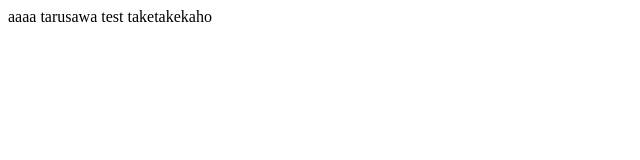
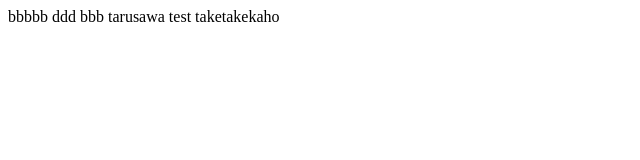
Before and after one commit to moriko3/chat, a plain HTML site: page index.html in a window 1280 px wide. Shown: the whole page, without its empty margins (0-640 px from the left). Drawn offline with Linux system fonts and the light colour scheme.

Commit message:
いろいろ

```diff
--- a/index.html
+++ b/index.html
@@ -1,6 +1,8 @@
 <html>
 <body>
-aaaa
+bbbbb
+ddd
+bbb
 tarusawa
 test
 taketakekaho
```
